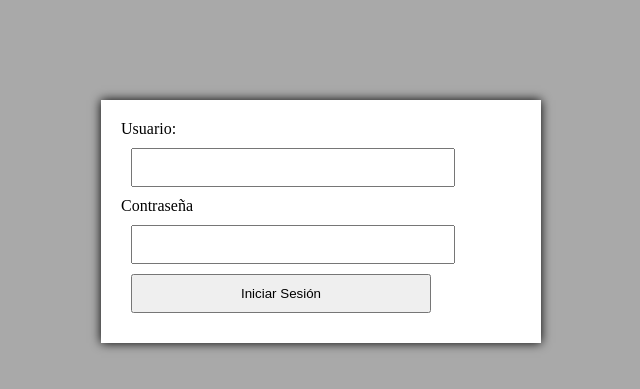
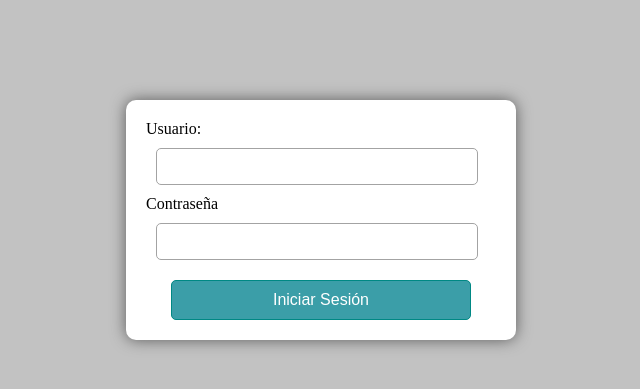
Before and after one commit to daniel-97-molina/practica2fpi, a PHP site: page /login.html in a window 1280 px wide. Shown: the top 389 px of the page, without its empty margins (319-959 px from the left). Run offline with PHP 8.4, Linux system fonts and the light colour scheme.

Commit message:
terminado

```diff
--- a/practica2/login.html
+++ b/practica2/login.html
@@ -6,7 +6,7 @@
      <link rel="stylesheet" type="text/css" href="style.css">
   </head>
   <body>
-    <form id="formulario" action="login.php" method="get">
+    <form id="formulario">
       <label>Usuario:</label>
       <input type="text" name="usuario">
       <label>Contraseña</label>
--- a/practica2/script.js
+++ b/practica2/script.js
@@ -4,11 +4,10 @@ document.getElementById("btn").onclick = function(e){
   request.onreadystatechange = function(){
     if (this.readyState == 4 && this.status == 200) {
       var respuesta = this.responseText;
-      console.log(respuesta);
-      // fpi_ues@protonmail.com       asunto practica_2
-
+      alert(respuesta);
    }
  };
- request.open("GET", "login.php", true);
+ var formulario = document.getElementById("formulario");
+ request.open("GET", `login.php?usuario=${formulario.usuario.value}&password=${formulario.password.value}`, true);
  request.send();
 };
--- a/practica2/style.css
+++ b/practica2/style.css
@@ -1,17 +1,32 @@
 body{
-  background-color: #a9a9a9;
+  background-color: rgb(194, 194, 194);
 }
 
 form{
   padding: 20px;
-  width: 400px;
+  width: 350px;
   background-color: white;
   margin: 100px auto;
-  box-shadow: 0 0 10px black;
+  box-shadow: 0 0 15px rgb(91, 91, 91);
+  border-radius: 10px;
 }
 input{
+  border-radius: 5px;
+  border: 1px solid rgb(163, 163, 163);
   width: 300px;
   padding: 10px;
   margin: 10px;
   display: block;
 }
+#btn{
+  background-color: rgb(59, 158, 168);
+  margin: auto;
+  margin-top: 20px;
+  border: 1px solid rgb(0, 136, 132);
+  color: white;
+  font-size: 16px;
+}
+#btn:hover{
+  background-color: rgb(64, 180, 191);
+  cursor: pointer;
+}
```
Also changed, not shown: practica2/login.php (+7 -3 lines).
